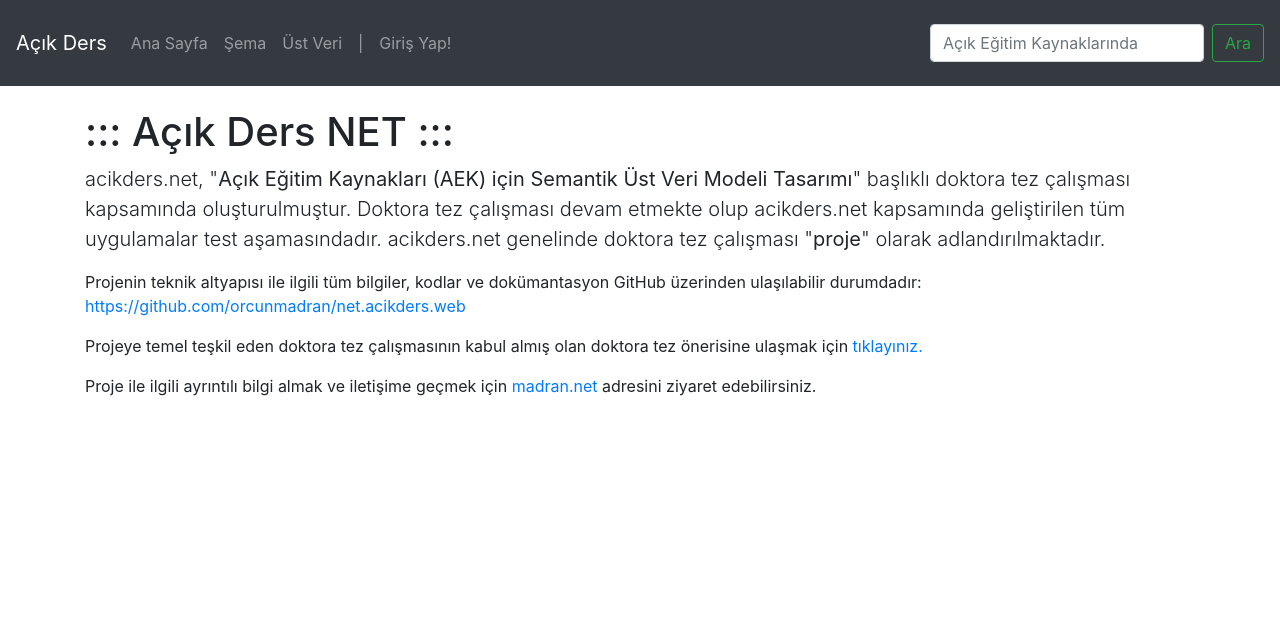
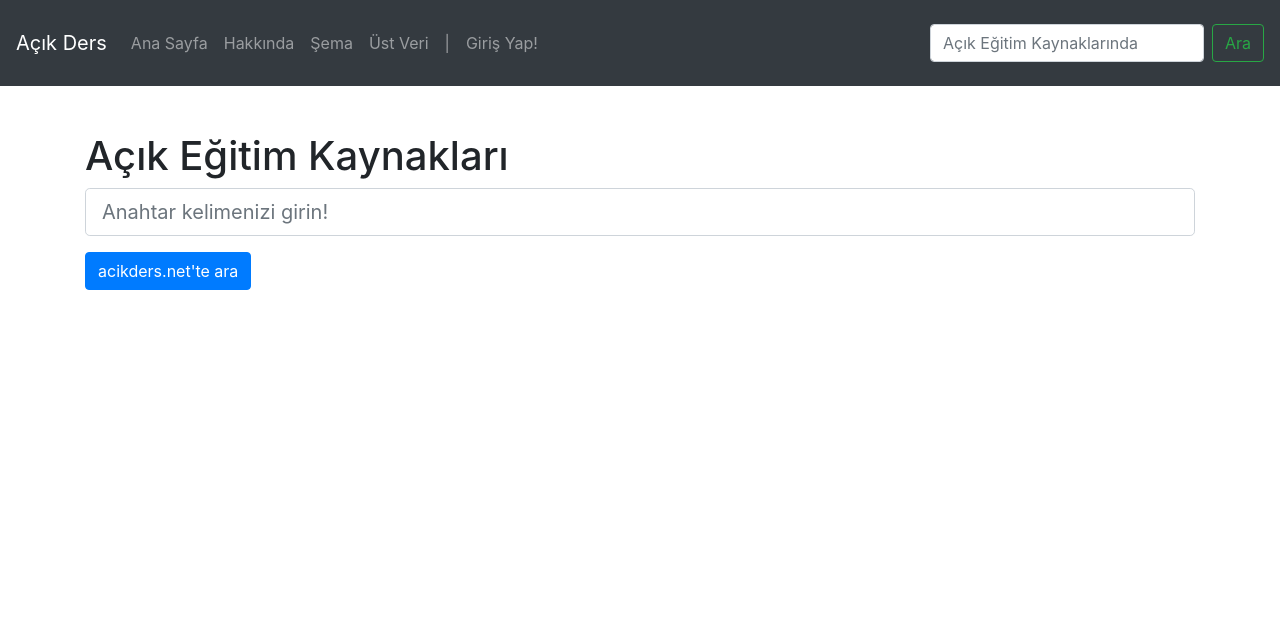
Before and after one commit to orcunmadran/net.acikders.web, a Django app: page / in a window 1280 px wide. Shown: the top 638 px of the page. Run offline with Django 3.2, Linux system fonts and the light colour scheme; some libraries are stand-ins or nearby versions.

Commit message:
ana sayfa düzenleme
Ana sayfa aramaya göre yeniden düzenlendi.

```diff
--- a/django/pages/views.py
+++ b/django/pages/views.py
@@ -8,6 +8,9 @@ import datetime
 
 def home_view(request, *args, **kwargs):
     return render(request, 'home.html')
+
+def about_view(request, *args, **kwargs):
+    return render(request, 'about.html')
 
 def schema_view(request, *args, **kwargs):
     return render(request, 'schema.html')
--- a/django/templates/home.html
+++ b/django/templates/home.html
@@ -1,9 +1,12 @@
 {% extends "base.html" %}
 
 {% block content %}
-    <h1 class="mt-5">::: Açık Ders NET :::</h1>
-<p class="lead">acikders.net, "<strong>Açık Eğitim Kaynakları (AEK) için Semantik Üst Veri Modeli Tasarımı</strong>" başlıklı doktora tez çalışması kapsamında oluşturulmuştur. Doktora tez çalışması devam etmekte olup acikders.net kapsamında geliştirilen tüm uygulamalar test aşamasındadır. acikders.net genelinde doktora tez çalışması "<strong>proje</strong>" olarak adlandırılmaktadır.</p>
-    <p>Projenin teknik altyapısı ile ilgili tüm bilgiler, kodlar ve dokümantasyon GitHub üzerinden ulaşılabilir durumdadır: <a href="https://github.com/orcunmadran/net.acikders.web" target="_blank">https://github.com/orcunmadran/net.acikders.web</a> </p>
-    <p>Projeye temel teşkil eden doktora tez çalışmasının kabul almış olan doktora tez önerisine ulaşmak için <a href="https://drive.google.com/file/d/1f0HE6ZiV1Z50zoZnfA7hoUTxb_GUOhaN/view?usp=sharing" target="_blank"> tıklayınız.</a></p>
-    <p>Proje ile ilgili ayrıntılı bilgi almak ve iletişime geçmek için <a href="http://www.madran.net/iletisim_sosyal_aglar/">madran.net</a> adresini ziyaret edebilirsiniz.</p>
+    <br>
+    <h1 class="mt-5">Açık Eğitim Kaynakları</h1>
+    <!-- Search -->
+        <form action="/search" method="get">
+            <p><input class="form-control form-control-lg" type="text" placeholder="Anahtar kelimenizi girin!" aria-label="Search" name="q"></p>
+            <p><button class="btn btn-primary" type="submit">acikders.net'te ara</button></p>
+        </form>
+    <!-- Search -->
 {% endblock %}
--- a/django/templates/navbar.html
+++ b/django/templates/navbar.html
@@ -8,6 +8,9 @@
       <ul class="navbar-nav mr-auto">
         <li class="nav-item">
           <a class="nav-link" href="/">Ana Sayfa</a>
+        </li>
+        <li class="nav-item">
+          <a class="nav-link" href="/about">Hakkında</a>
         </li>
         <li class="nav-item">
           <a class="nav-link" href="/schema">Şema</a>
--- a/django/website/urls.py
+++ b/django/website/urls.py
@@ -20,6 +20,7 @@ from pages import views
 
 urlpatterns = [
     path('', views.home_view, name='home'),
+    path('about/', views.about_view, name='about'),
     path('schema/', views.schema_view, name='schema'),
     path('metaform/', views.metaform_view, name='metaform'),
     path('metadata/', views.metadata_view, name='metadata'),
```
Also changed, not shown: django/templates/about.html (added, +9 -0 lines).
